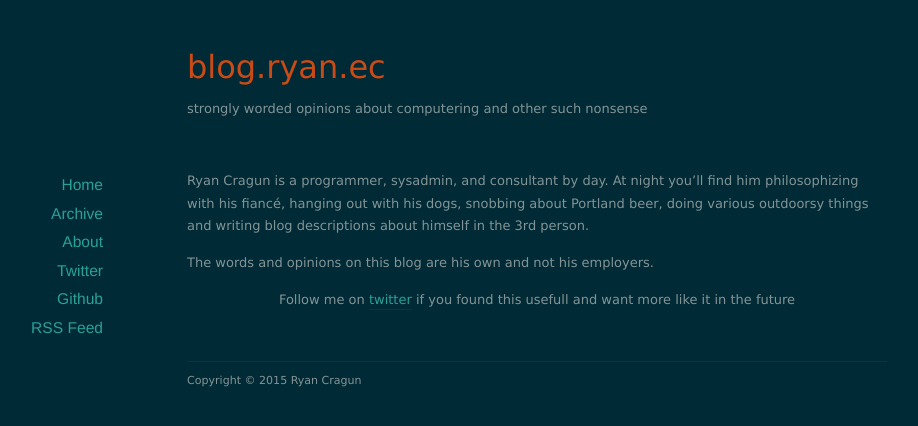
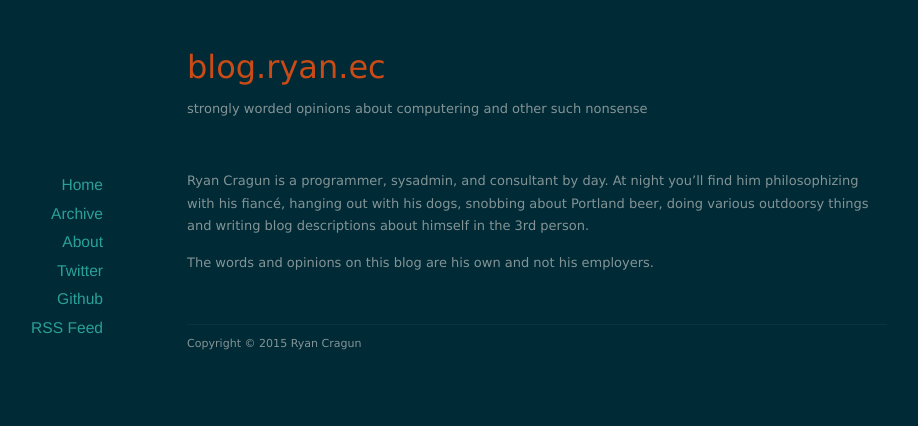
Before and after one commit to ryancragun/ryancragun.github.io, a Jekyll site: the page built from about/index.markdown, in a window 1280 px wide. Shown: the top 426 px of the page, without its empty margins (103-1021 px from the left). Built offline with Jekyll 4.4.1, drawn with Linux system fonts in a browser that asks for light colours; nearby versions of some CDN libraries.

Commit message:
Fix twitter meta footer in posts

```diff
--- a/_layouts/default.html
+++ b/_layouts/default.html
@@ -40,12 +40,6 @@
       {{ content }}
     </div>
 
-    <center>
-      <p>
-        Follow me on <a href="https://twitter.com/ryancragun">twitter</a> if you
-        found this usefull and want more like it in the future
-      </p>
-    </center>
   </div>
 
   <footer id="footer">
```
Also changed, not shown: _layouts/post.html (+6 -1 lines).
